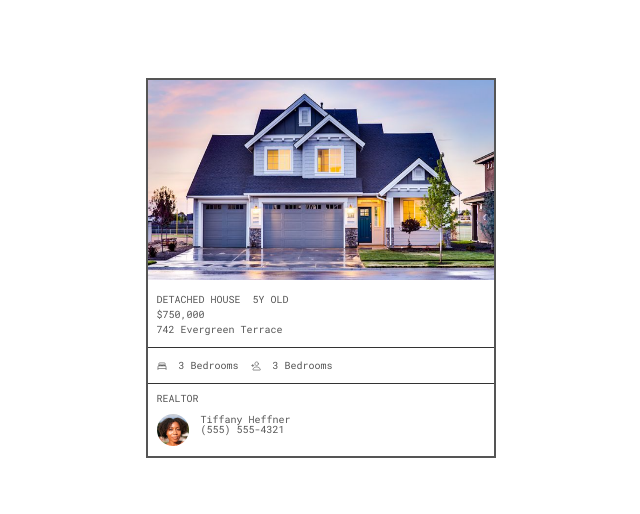
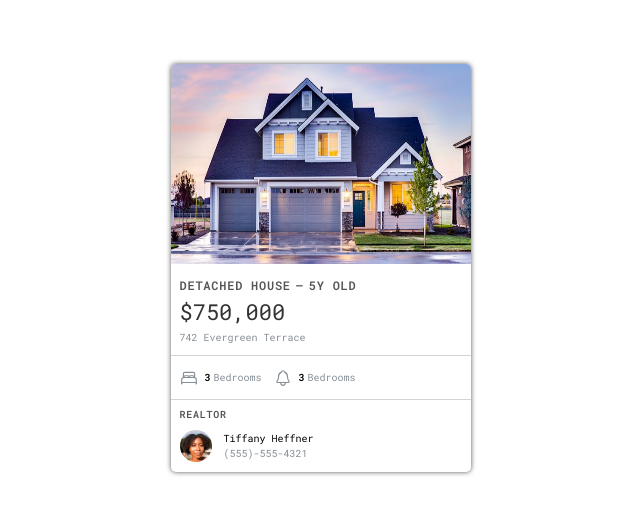
Before and after one commit to DanilKuznet1/Feature-Card-Example-1, a plain HTML site: page index.html in a window 1280 px wide. Shown: the part 132-646 px from the top of the page, without its empty margins (319-959 px from the left). Drawn offline with nearby package versions, Linux system fonts and the light colour scheme.

Commit message:
finish styling the card
have left to add dots and heart icon on card img

```diff
--- a/index.html
+++ b/index.html
@@ -17,26 +17,27 @@
       <section class="property-info-section">
         <div class="property-spec-info">
           <p class="property-text property-spec">DETACHED HOUSE</p>
+          <span class="property-text">–</span>
           <p class="property-text property-age">5Y OLD</p>
         </div>
         <span class="property-price">$750,000</span>
-        <p class="property-address">742 Evergreen Terrace</p>
+        <p class="card-text property-address">742 Evergreen Terrace</p>
       </section>
 
       <section class="bedroom-section flex">
         <div class="flex">
           <ion-icon class="card-icon" name="bed-outline"></ion-icon>
-          <p>3 Bedrooms</p>
+          <p class="card-text"> <strong>3</strong> Bedrooms</p>
         </div>
         <div class="flex">
-          <ion-icon class="card-icon" name="person-add-outline"></ion-icon>
-          <p>3 Bedrooms</p>
+          <ion-icon class="card-icon" name="notifications-outline"></ion-icon>
+          <p class="card-text"> <strong>3</strong> Bedrooms</p>
         </div>
       </section>
 
       <section class="realtor-section">
         <p class="realtor-section-title">REALTOR</p>
-        <div class="realtor-info flex">
+        <div class="flex margin-top--sm">
           <img
             class="realtor-img"
             src="./customer-6.jpg"
@@ -44,7 +45,7 @@
           />
           <div class="realtor-info">
             <p class="realtor-name">Tiffany Heffner</p>
-            <p class="realtor-cell">(555) 555-4321</p>
+            <p class="card-text realtor-cell">(555)-555-4321</p>
           </div>
         </div>
       </section>
--- a/style.css
+++ b/style.css
@@ -89,10 +89,13 @@ body {
   align-items: center;
 }
 
+
 .card {
-  width: 35rem;
+  width: 30rem;
   height: auto;
-  border: 2px solid #555;
+  border-radius: 0.5rem;
+  box-shadow: 0px 0px 5px ;
+  overflow: hidden;
 }
 
 .card-img {
@@ -104,27 +107,80 @@ body {
   padding: 1.25rem 0.85rem;
   display: flex;
   flex-direction: column;
-  gap: 0.5rem;
+  gap: 1rem;
 }
 
 .property-spec-info {
   display: flex;
-  gap: 1.2rem;
+  gap: 0.5rem;
+}
+
+.property-text {
+  font-size: 1.2rem;
+  font-weight: bold;
+  letter-spacing: 0.75px;
+}
+
+.property-price {
+  font-size: 2.2rem;
+  color: #333;
+}
+
+.property-address {
+  font-size: 1rem;
+}
+
+.card-text {
+  color: #868e96;
+}
+
+strong {
+  font-weight: 600;
+  color: black;
+  margin: 0 -3px 0 -5px;
 }
 
 .bedroom-section {
   padding: 1.25rem 0.85rem;
-  border-top: 1px solid #333;
-  border-bottom: 1px solid #333;
+  border-top: 0.1px solid lightgray;
+  border-bottom: 0.1px solid lightgray;
+}
+
+.card-icon {
+  font-size: 1.8rem;
+  color: #868e96;
 }
 
 .realtor-section {
   padding: 1rem 0.85rem;
 }
 
+.realtor-section-title {
+  font-weight: bold;
+  letter-spacing: 0.75px;
+}
+
+.realtor-info {
+  display: flex;
+  flex-direction: column;
+  align-items: center;
+  gap: 0.5rem;
+}
+
 .realtor-img {
   width: 3.2rem;
   height: 3.2rem;
   border-radius: 50%;
+}
+
+.realtor-name {
+  color: black;
+}
+
+.realtor-cell {
+  align-self: flex-start;
+}
+
+.margin-top--sm {
   margin-top: 1rem;
 }
```
